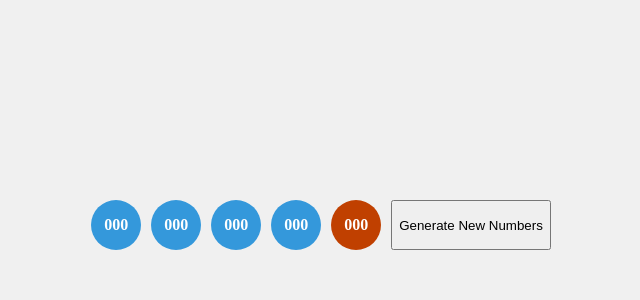
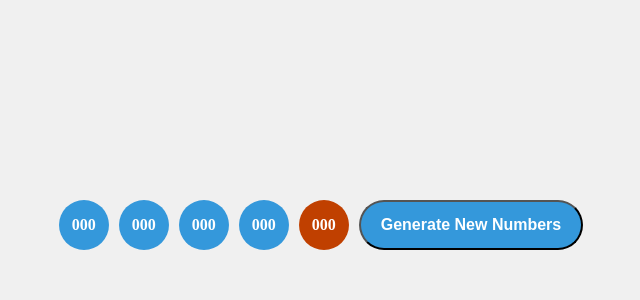
Before and after one commit to ranovoxo/LuckyNumbers, a Django app: template lucky_numbers/templates/lucky_numbers/index.html in a window 1280 px wide. Shown: the part 175-475 px from the top of the page, without its empty margins (319-959 px from the left). Run offline with Django 5.2, Linux system fonts and the light colour scheme; the template is opened without the code that fills it: most values are stand-ins (such as "Sample title", 1, 10 or a date in 2020).

Commit message:
button change

```diff
--- a/lucky_numbers/templates/lucky_numbers/index.html
+++ b/lucky_numbers/templates/lucky_numbers/index.html
@@ -40,6 +40,22 @@
             align-items: center;
             font-weight: bold;
         }
+        .pill-button {
+            display: inline-block;
+            padding: 10px 20px;
+            border-radius: 50px; /* Set border-radius to make it pill-shaped */
+            background-color: #3498db;
+            color: #fff;
+            text-decoration: none; /* Remove default anchor text underline */
+            font-size: 16px;
+            font-weight: bold;
+            cursor: pointer;
+            transition: background-color 0.3s ease; /* Add a smooth transition effect */
+        }
+
+        .pill-button:hover {
+            background-color: #2980b9; /* Change color on hover */
+        }
     </style>
     <title>Lottery Balls</title>
 </head>
@@ -51,7 +67,7 @@
         <div class="lottery-ball" id="lottery_number3">{{ lottery_number3 }}</div>
         <div class="lottery-ball" id="lottery_number4">{{ lottery_number4 }}</div>
         <div class="power-ball" id="lottery_number5">{{ lottery_number5 }}</div>
-        <button id="generateButton">Generate New Numbers</button>
+        <button class="pill-button" id="generateButton">Generate New Numbers</button>
     </div>
 
     <script src="https://code.jquery.com/jquery-3.6.4.min.js"></script>
```
